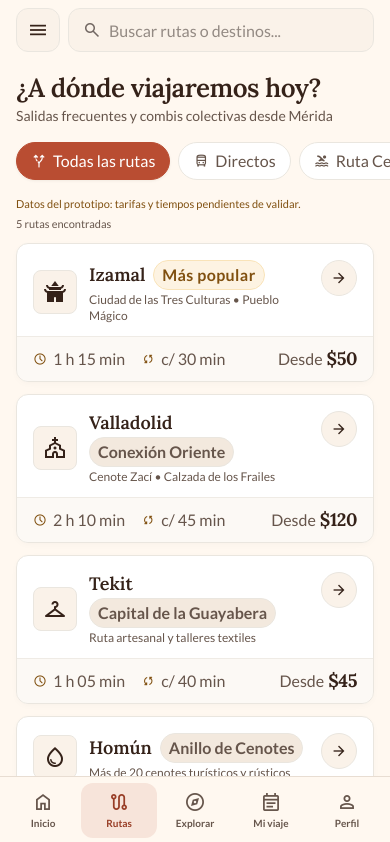
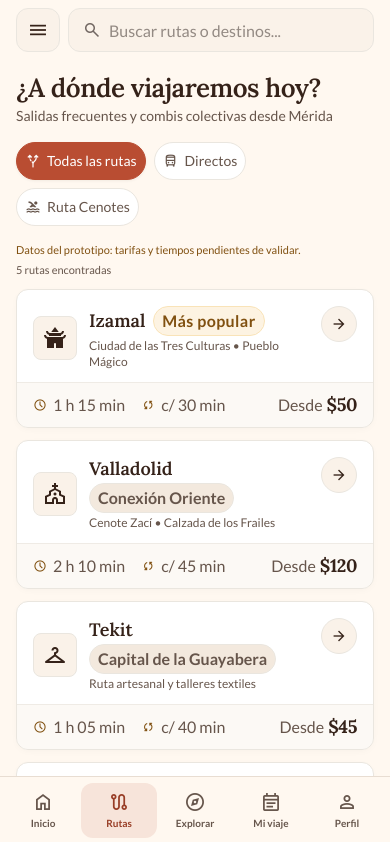
Before and after one commit to David08L-U/BIIN, a React (Vite) app in the folder frontend/: page /rutas in a window 390 px wide. Shown: the top 842 px of the page. Built offline with nearby package versions, Linux system fonts and the light colour scheme.

Commit message:
fix(rutas): mantener visibles los filtros del catalogo en movil

```diff
--- a/frontend/src/styles/rutas-melanie.css
+++ b/frontend/src/styles/rutas-melanie.css
@@ -114,10 +114,9 @@
 
 .rutas-chips {
   display: flex;
+  flex-wrap: wrap;
   gap: 8px;
-  overflow-x: auto;
   padding: 0 16px 8px;
-  scrollbar-width: thin;
 }
 
 .rutas-chips button {
@@ -140,6 +139,8 @@
 
 .rutas-chips .biin-icon {
   font-size: 16px;
+  inline-size: 1em;
+  overflow: hidden;
 }
 
 .rutas-chips button.activo {
@@ -402,6 +403,13 @@
   cursor: pointer;
 }
 
+@media (max-width: 420px) {
+  .rutas-chips button {
+    padding-inline: 8px;
+    font-size: 14px;
+  }
+}
+
 @media (max-width: 370px) {
   .rutas-metadata {
     gap: 8px;
```
